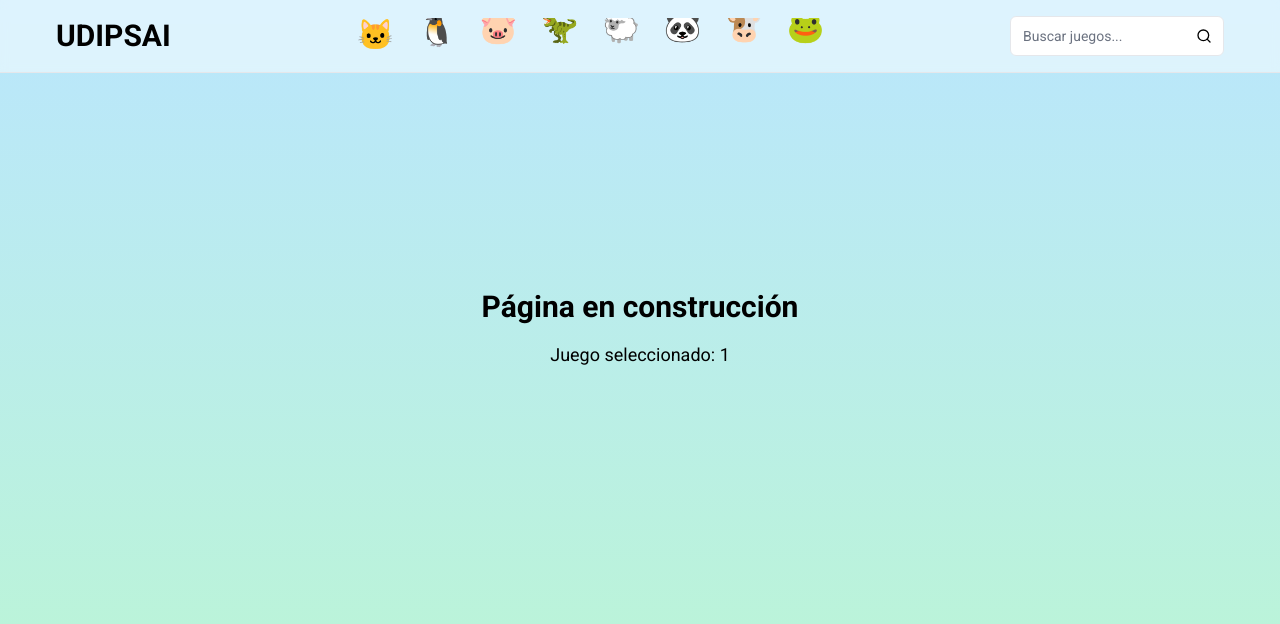
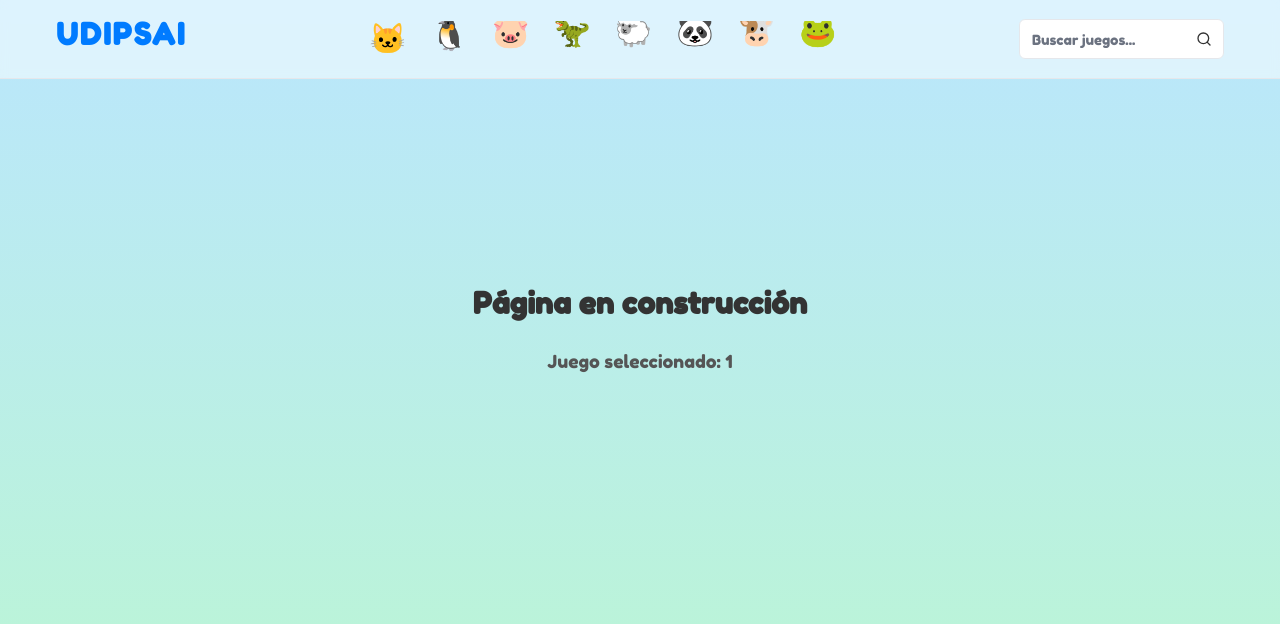
Before and after one commit to tmkvn/proyecto-vinculacion, a React (Vite) app: page /proyecto-vinculacion/game/1 in a window 1280 px wide. Shown: the top 624 px of the page. Built offline with nearby package versions, Linux system fonts and the light colour scheme.

Commit message:
Suma y encuentra actualizado
Este subele loco ya vale el css

```diff
--- a/src/data/GameData.jsx
+++ b/src/data/GameData.jsx
@@ -19,7 +19,7 @@ export const games = [
   },
   {
     id: "cazador-numeros",
-    title: "Cazador de Números",
+    title: "Suma y Encuentra",
     icon: "🎯",
     href: "game/cazador-numeros",
   }
--- a/src/games/cazadorNumeros/CazadoresNumeros.css
+++ b/src/games/cazadorNumeros/CazadoresNumeros.css
@@ -1,85 +1,103 @@
-/* Importación de fuentes */
-@import url('https://fonts.googleapis.com/css2?family=Roboto:wght@400;700&display=swap');
-@import url('https://fonts.googleapis.com/css2?family=Bubblegum+Sans&display=swap');
+/* Importar la fuente desde Google Fonts */
+@import url('https://fonts.googleapis.com/css2?family=Fredoka+One&display=swap');
 
+/* General Styles */
 body {
-  font-family: 'Roboto', sans-serif;
+  font-family: 'Fredoka One', cursive;
   margin: 0;
-  background-color: #f9f9f9;
-  overflow: hidden; /* Evitar scroll innecesario */
+  padding: 0;
+  background-color: #f3f4f6;
+  color: #333;
+  text-align: center;
 }
 
-.contenedor {
-  display: flex;
-  height: 100vh;
-  flex-wrap: nowrap;
+/* Game Container */
+.game-container {
+  max-width: 600px;
+  margin: 50px auto;
+  padding: 20px;
+  background-color: #ffffff;
+  box-shadow: 0 4px 10px rgba(0, 0, 0, 0.1);
+  border-radius: 10px;
 }
 
-/* Panel izquierdo */
-.panel-izquierdo {
-  width: 25%;
-  background-color: #ff9643;
-  color: white;
-  display: flex;
-  justify-content: center;
-  align-items: center;
-  text-align: center;
-  padding: 20px;
-  box-sizing: border-box;
+h1 {
+  font-size: 2.5rem;
+  color: #007bff;
+  margin-bottom: 10px;
+  text-transform: uppercase;
+  letter-spacing: 2px;
 }
 
-/* Panel derecho */
-.panel-derecho {
-  width: 75%;
-  background-color: #ffc871;
-  color: white;
-  display: flex;
-  justify-content: center;
-  align-items: center;
-  padding: 20px;
-  box-sizing: border-box;
+p {
+  font-size: 1.2rem;
+  margin: 10px 0;
+  color: #555;
 }
 
-/* Botón para pantalla completa */
-.boton-pantalla-completa {
-  background-color: #ff9643;
-  color: white;
-  font-size: 18px;
-  font-weight: bold;
-  padding: 12px 24px;
+/* Number Grid */
+.number-grid {
+  display: grid;
+  grid-template-columns: repeat(2, 1fr);
+  gap: 15px;
+  margin: 20px 0;
+}
+
+/* Number Button */
+.number-button {
+  background-color: #007bff;
+  color: #fff;
   border: none;
   border-radius: 10px;
+  padding: 15px;
+  font-size: 1.2rem;
   cursor: pointer;
-  margin: 20px;
   transition: background-color 0.3s ease, transform 0.2s ease;
 }
 
-.boton-pantalla-completa:hover {
-  background-color: #ff5722;
+.number-button:hover {
+  background-color: #0056b3;
   transform: scale(1.1);
 }
 
-.boton-pantalla-completa:active {
-  transform: scale(0.95);
+.number-button:active {
+  background-color: #004085;
+  transform: scale(1.05);
 }
 
-/* Estilos para pantalla completa */
-.fullscreen {
-  width: 100vw;
-  height: 100vh;
-  display: flex;
-  flex-wrap: nowrap;
+/* Game Over Message */
+.game-over-message {
+  padding: 20px;
+  background-color: #f8d7da;
+  color: #721c24;
+  border: 1px solid #f5c6cb;
+  border-radius: 10px;
+  margin-top: 20px;
 }
 
-.panel-izquierdo.fullscreen,
-.panel-derecho.fullscreen {
-  padding: 0;
+h2 {
+  font-size: 1.5rem;
+  margin-bottom: 20px;
 }
 
-.panel-izquierdo.fullscreen {
-  width: 20%; /* Ajustar proporciones en pantalla completa */
+/* Restart Button */
+.restart-button {
+  background-color: #28a745;
+  color: #fff;
+  border: none;
+  border-radius: 10px;
+  padding: 10px 20px;
+  font-size: 1.2rem;
+  cursor: pointer;
+  transition: background-color 0.3s ease, transform 0.2s ease;
 }
 
-.panel-derecho.fullscreen {
-  width: 80%;
+.restart-button:hover {
+  background-color: #218838;
+  transform: scale(1.1);
 }
+
+.restart-button:active {
+  background-color: #1e7e34;
+  transform: scale(1.05);
+}
--- a/src/games/cazadorNumeros/CazadoresNumeros.jsx
+++ b/src/games/cazadorNumeros/CazadoresNumeros.jsx
@@ -101,4 +101,5 @@ const SumaYEncuentra = () => {
   );
 };
 
+
 export default SumaYEncuentra;
```
